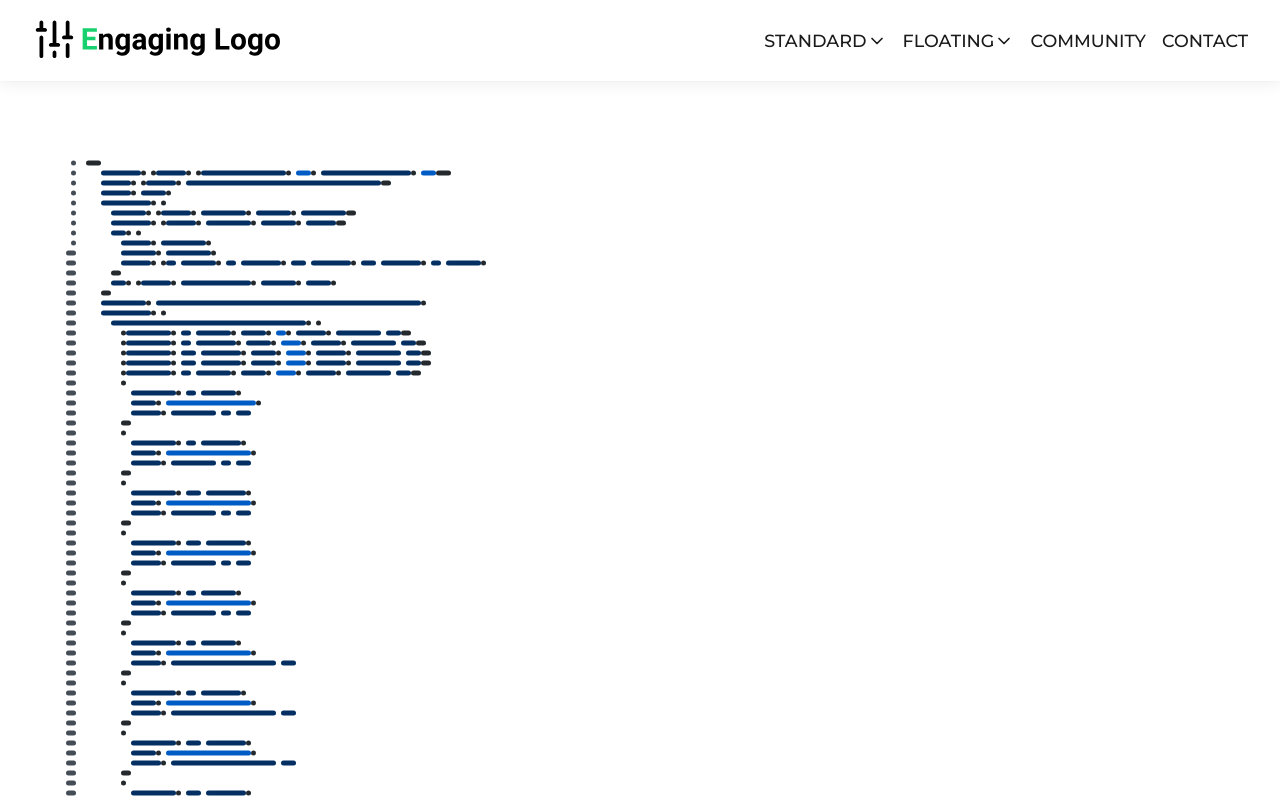
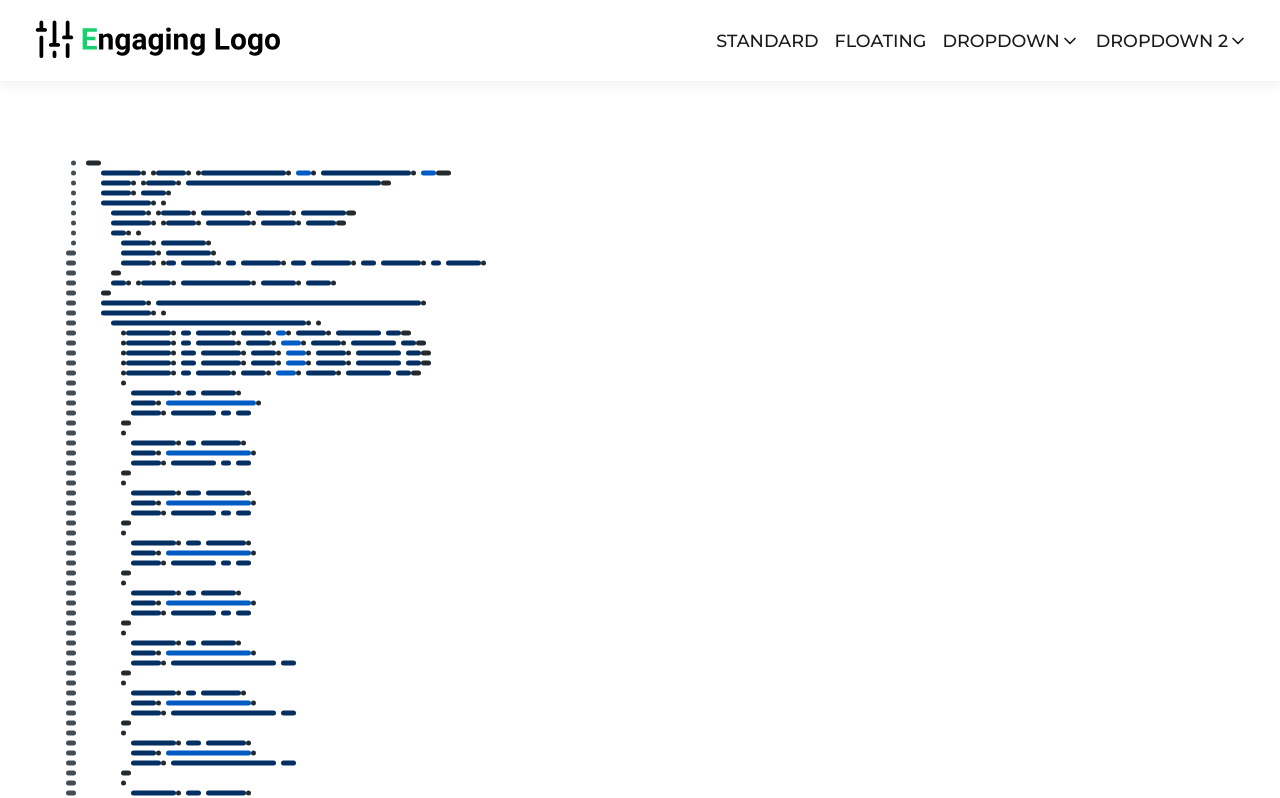
Before and after one commit to gillescj/header, a React (Create React App) app: page / in a window 1280 px wide. Shown: the top 798 px of the page. Built offline with nearby package versions, Linux system fonts and the light colour scheme.

Commit message:
Alter Navigation names, links and dropdowns

```diff
--- a/src/components/headers/Navigation.js
+++ b/src/components/headers/Navigation.js
@@ -89,58 +89,66 @@ const Navigation = ({ headerType }) => {
                     </Link>
                 </LogoContainer>
                 <RightNav>
-                    <NavItem to="/standard" name="Standard" headerType={headerType}>
+                    <NavItem to="/standard" name="Standard" headerType={headerType} />
+                    <NavItem to="/floating" name="Floating" headerType={headerType} />
+                    <NavItem
+                        to={`/${headerType}`}
+                        name="Dropdown"
+                        headerType={headerType}
+                    >
                         <NavItemDropdown>
                             <DropdownItem>
                                 <NavItem
-                                    to="/standard/logoLeft"
-                                    name="Logo Left"
+                                    to={`/${headerType}`}
+                                    name="Option One"
                                     headerType={headerType}
                                 />
                             </DropdownItem>
                             <DropdownItem>
                                 <NavItem
-                                    to="/standard/logoMiddle"
-                                    name="Logo Middle"
+                                    to={`/${headerType}`}
+                                    name="Option Two"
                                     headerType={headerType}
                                 />
                             </DropdownItem>
                             <DropdownItem>
                                 <NavItem
-                                    to="/standard/logoRight"
-                                    name="Logo Right"
+                                    to={`/${headerType}`}
+                                    name="Option Three"
                                     headerType={headerType}
                                 />
                             </DropdownItem>
                         </NavItemDropdown>
                     </NavItem>
-                    <NavItem to="/floating" name="Floating" headerType={headerType}>
+                    <NavItem
+                        to={`/${headerType}`}
+                        name="Dropdown 2"
+                        headerType={headerType}
+                    >
                         <NavItemDropdown>
                             <DropdownItem>
                                 <NavItem
-                                    to="/floating/logoLeft"
-                                    name="Logo Left"
+                                    to={`/${headerType}`}
+                                    name="Option One"
                                     headerType={headerType}
                                 />
                             </DropdownItem>
                             <DropdownItem>
                                 <NavItem
-                                    to="/floating/logoMiddle"
-                                    name="Logo Middle"
+                                    to={`/${headerType}`}
+                                    name="Option Two"
                                     headerType={headerType}
                                 />
                             </DropdownItem>
                             <DropdownItem>
                                 <NavItem
-                                    to="/floating/logoRight"
-                                    name="Logo Right"
+                                    to={`/${headerType}`}
+                                    name="Option Three"
                                     headerType={headerType}
                                 />
                             </DropdownItem>
                         </NavItemDropdown>
                     </NavItem>
-                    <NavItem to="/community" name="Community" headerType={headerType} />
-                    <NavItem to="/contact" name="Contact" headerType={headerType} />
                 </RightNav>
             </ContainerStandard>
         );
@@ -153,58 +161,66 @@ const Navigation = ({ headerType }) => {
                     </Link>
                 </LogoContainer>
                 <RightNav>
-                    <NavItem to="/standard" name="Standard" headerType={headerType}>
+                    <NavItem to="/standard" name="Standard" headerType={headerType} />
+                    <NavItem to="/floating" name="Floating" headerType={headerType} />
+                    <NavItem
+                        to={`/${headerType}`}
+                        name="Dropdown"
+                        headerType={headerType}
+                    >
                         <NavItemDropdown>
                             <DropdownItem>
                                 <NavItem
-                                    to="/standard/logoLeft"
-                                    name="Logo Left"
+                                    to={`/${headerType}`}
+                                    name="Option One"
                                     headerType={headerType}
                                 />
                             </DropdownItem>
                             <DropdownItem>
                                 <NavItem
-                                    to="/standard/logoMiddle"
-                                    name="Logo Middle"
+                                    to={`/${headerType}`}
+                                    name="Option Two"
                                     headerType={headerType}
                                 />
                             </DropdownItem>
                             <DropdownItem>
                                 <NavItem
-                                    to="/standard/logoRight"
-                                    name="Logo Right"
+                                    to={`/${headerType}`}
+                                    name="Option Three"
                                     headerType={headerType}
                                 />
                             </DropdownItem>
                         </NavItemDropdown>
                     </NavItem>
-                    <NavItem to="/floating" name="Floating" headerType={headerType}>
+                    <NavItem
+                        to={`/${headerType}`}
+                        name="Dropdown 2"
+                        headerType={headerType}
+                    >
                         <NavItemDropdown>
                             <DropdownItem>
                                 <NavItem
-                                    to="/floating/logoLeft"
-                                    name="Logo Left"
+                                    to={`/${headerType}`}
+                                    name="Option One"
                                     headerType={headerType}
                                 />
                             </DropdownItem>
                             <DropdownItem>
                                 <NavItem
-                                    to="/floating/logoMiddle"
-                                    name="Logo Middle"
+                                    to={`/${headerType}`}
+                                    name="Option Two"
                                     headerType={headerType}
                                 />
                             </DropdownItem>
                             <DropdownItem>
                                 <NavItem
-                                    to="/floating/logoRight"
-                                    name="Logo Right"
+                                    to={`/${headerType}`}
+                                    name="Option Three"
                                     headerType={headerType}
                                 />
                             </DropdownItem>
                         </NavItemDropdown>
                     </NavItem>
-                    <NavItem to="/community" name="Community" headerType={headerType} />
-                    <NavItem to="/contact" name="Contact" headerType={headerType} />
                 </RightNav>
             </ContainerFloating>
         );
```
